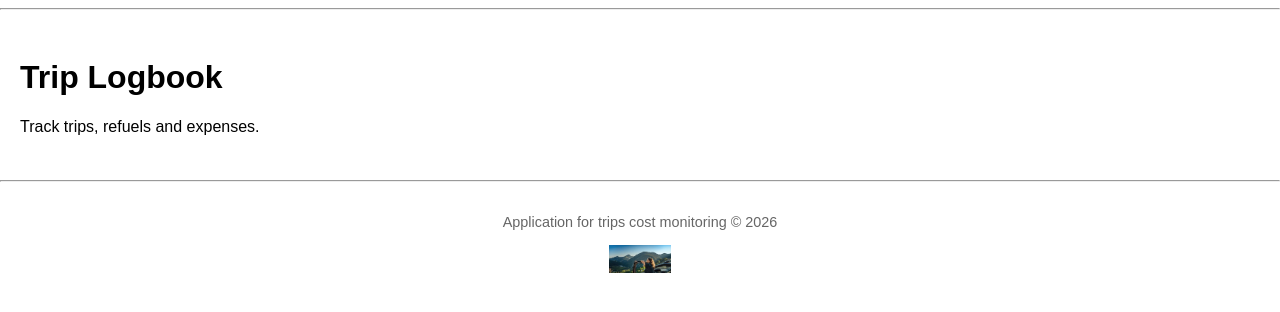
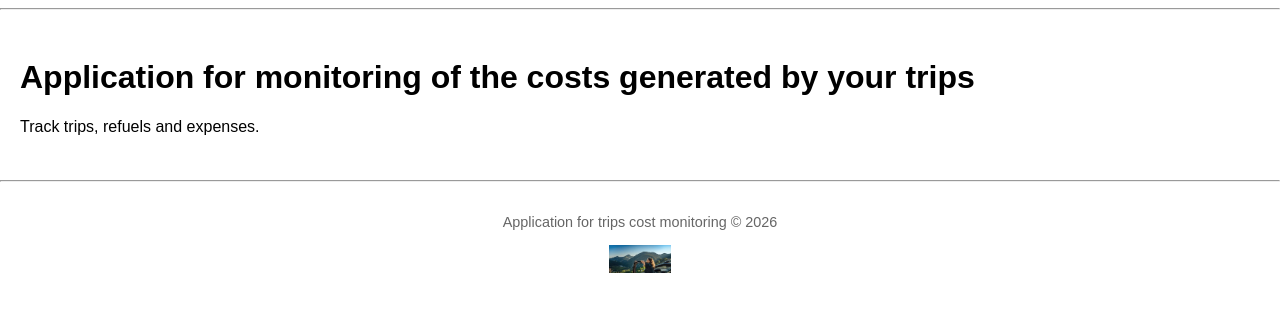
Before and after one commit to StoyanovKS/trips_monitoring, a Django app: page / in a window 1280 px wide. Shown: the part 38-350 px from the top of the page. Run offline with Django 5.2, Linux system fonts and the light colour scheme; parts of the project's set-up code (start-up, migrations or seed data) failed here and were passed over.

Commit message:
commit_html

```diff
--- a/templates/core/home.html
+++ b/templates/core/home.html
@@ -1,6 +1,6 @@
 {% extends "base.html" %}
 {% block title %}Home{% endblock %}
 {% block content %}
-<h1>Trip Logbook</h1>
+<h1>Application for monitoring of the costs generated by your trips</h1>
 <p>Track trips, refuels and expenses.</p>
 {% endblock %}
```
Also changed, not shown: static/css/base.css (line endings or trailing spaces), static/images/logo1.png (added).
